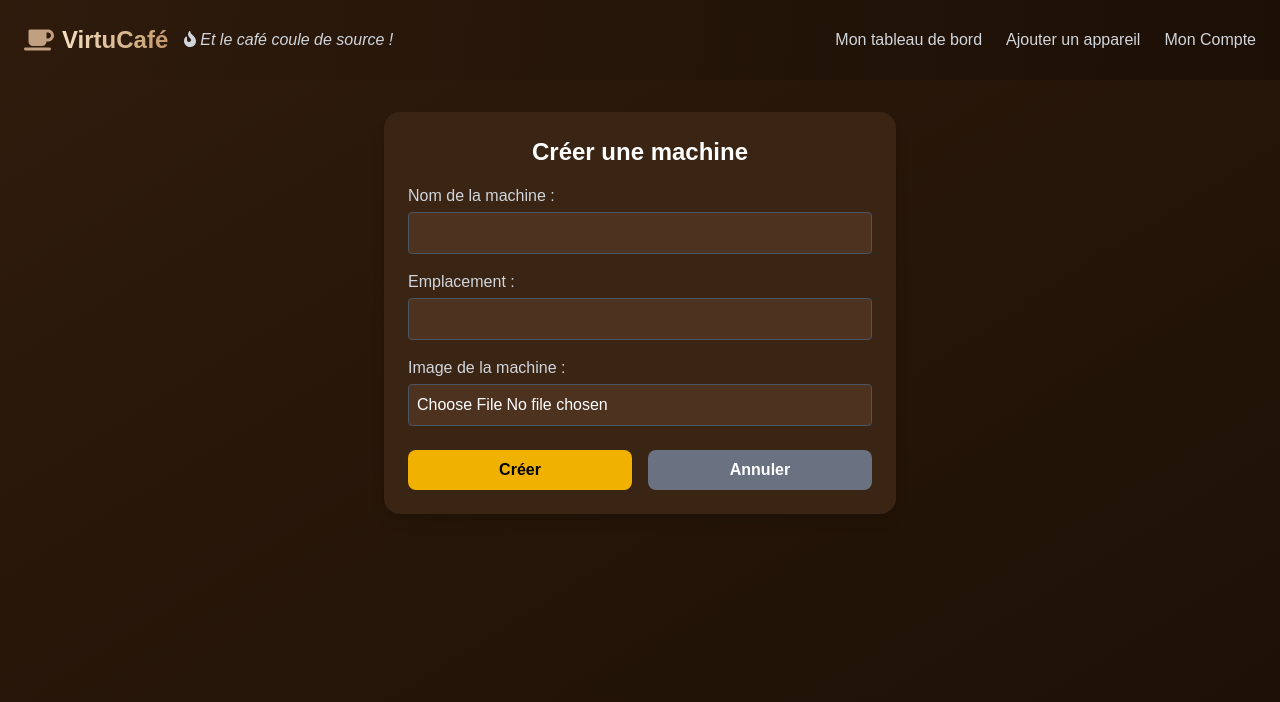
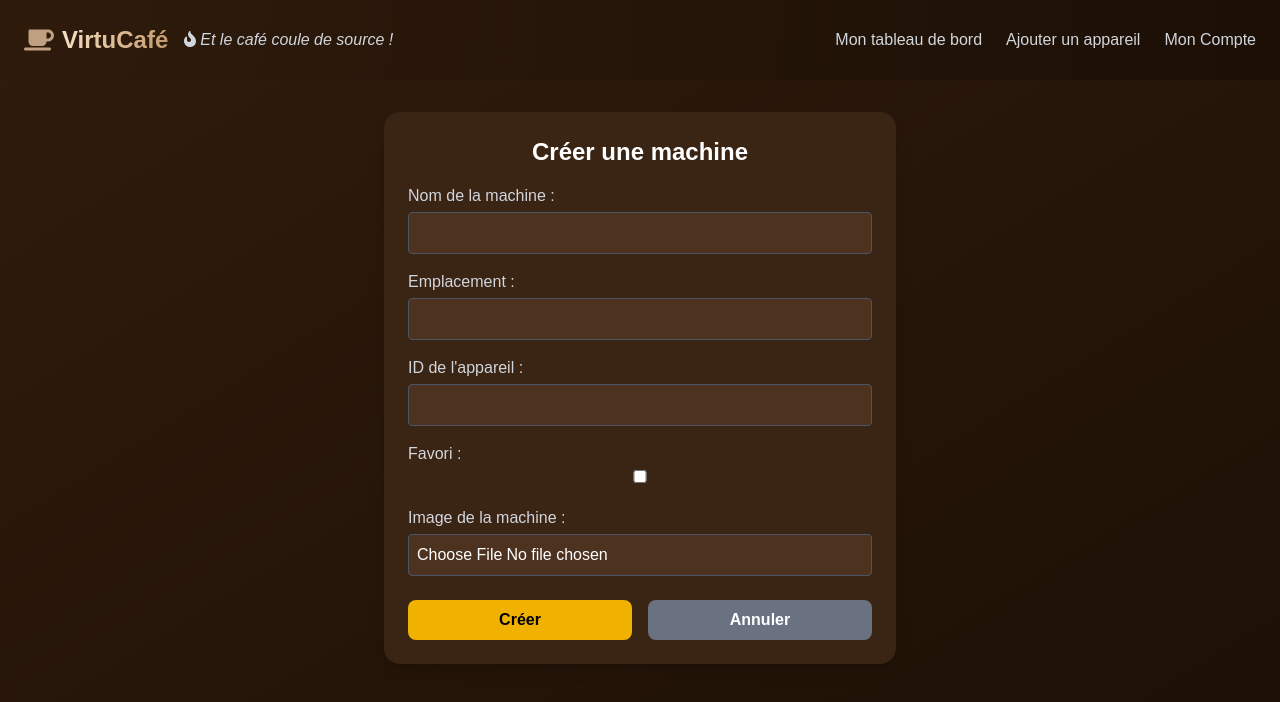
Before and after one commit to HackatonEquipe5/frontend, a Next.js app: page /device/create in a window 1280 px wide. Shown: the top 702 px of the page. Built offline with nearby package versions, Linux system fonts and the light colour scheme.

Commit message:
fix create device

```diff
--- a/src/api/deviceApi.ts
+++ b/src/api/deviceApi.ts
@@ -65,6 +65,7 @@ export async function createDevice(device: CreateDeviceModel): Promise<Device> {
             location: device.location,
             isFavorite: device.isFavorite,
             image: base64Image, // Image en base64
+            id_device: device.id_device,
         };
 
         const response = await fetch("http://localhost:3000/api/createconnectobject", {
@@ -104,6 +105,7 @@ export async function updateDevice(id: string, device: UpdateDeviceModel): Promi
             location: device.location,
             isFavorite: device.isFavorite,
             image: base64Image,
+            id_device: device.id_device,
         };
 
         const response = await fetch(`http://localhost:3000/api/connectobject/${id}`, {
--- a/src/app/dashboard/page.tsx
+++ b/src/app/dashboard/page.tsx
@@ -76,8 +76,8 @@ export default function Dashboard() {
                 <div className="grid grid-cols-1 sm:grid-cols-2 lg:grid-cols-3 gap-6 px-5 col-span-3">
                     {devices.map((device) => (
                         <Link key={device._id} href={`/device/show/${device._id}`} className="group">
-                            <div className="bg-[#3a2414] p-4 rounded-2xl shadow-lg hover:scale-105 transition-transform cursor-pointer flex justify-center group-hover:bg-[#5a3c24]">
-                                <div className="grid grid-cols-2 gap-10">
+                            <div className="bg-[#3a2414] p-4 rounded-2xl shadow-lg hover:scale-105 h-full transition-transform cursor-pointer flex justify-center group-hover:bg-[#5a3c24]">
+                                <div className="grid items-center grid-cols-2 gap-10">
                                     <Image src={device.image ?? "/blank/device.webp"} alt={device.name} width={100} height={50} className="rounded-lg" />
                                     <div className="content-center">
                                         <h2 className="text-xl font-semibold mt-3 group-hover:text-yellow-400">{device.name}</h2>
@@ -101,9 +101,9 @@ export default function Dashboard() {
                 <div className="grid grid-cols-1 sm:grid-cols-2 lg:grid-cols-3 gap-6 px-5 col-span-3">
                     {users.map((user, key) => (
                         <Link href={`/profile/${user._id}`} key={key}>
-                            <div className="bg-[#3a2414] p-4 rounded-2xl content-center shadow-lg hover:scale-105 transition-transform grid grid-cols-2 cursor-pointer">
+                            <div className="bg-[#3a2414] p-4 rounded-2xl content-center shadow-lg hover:scale-105 transition-transform grid grid-cols-3 gap-3 cursor-pointer">
                                 <Image src="/blank/user.webp" alt={user.firstName} width={100} height={50} className="rounded-lg" />
-                                <div className="content-center">
+                                <div className="content-center col-span-2">
                                     <h2 className="text-xl font-semibold mt-3">{user.firstName} {user.lastName}</h2>
                                     <p className="text-gray-300 text-sm">{user.email}</p>
                                 </div>
--- a/src/app/device/create/page.tsx
+++ b/src/app/device/create/page.tsx
@@ -2,17 +2,17 @@
 
 import { useState } from "react";
 import { useRouter } from "next/navigation";
-import { createDevice } from "@/api/deviceApi"; // Correct API import
+import { createDevice } from "@/api/deviceApi";
 
 export default function CreateMachine() {
     const router = useRouter();
     const [name, setName] = useState("");
-    const [location, setLocation] = useState(""); // Ajout du champ location
-    const [isFavorite, setIsFavorite] = useState(false); // Ajout du champ isFavorite
-    const [status, setStatus] = useState("Éteinte");
+    const [location, setLocation] = useState("");
+    const [isFavorite, setIsFavorite] = useState(false);
+    const [id_device, setIdDevice] = useState("");
     const [image, setImage] = useState<File | null>(null);
     const [imagePreview, setImagePreview] = useState("");
-    const [error, setError] = useState<string>(""); // State to handle errors
+    const [error, setError] = useState<string>("");
 
     const handleImageChange = (e: React.ChangeEvent<HTMLInputElement>) => {
         const file = e.target.files ? e.target.files[0] : null;
@@ -32,19 +32,17 @@ export default function CreateMachine() {
         e.preventDefault();
 
         // Validation basique du formulaire
-        if (!name || !location || !image) {
+        if (!name || !location || !image || !id_device) {
             setError("Veuillez remplir tous les champs.");
             return;
         }
 
         try {
-            const deviceData = { name, location, isFavorite, image };
+            const deviceData = { name, location, isFavorite, image, id_device };
 
-            // Envoi de la requête d'ajout à l'API via la fonction createDevice
             const createdDevice = await createDevice(deviceData);
 
             if (createdDevice) {
-                // Redirige vers la page du dashboard après une création réussie
                 router.push("/dashboard");
             }
         } catch (err: any) {
@@ -80,6 +78,27 @@ export default function CreateMachine() {
                         type="text"
                         value={location}
                         onChange={(e) => setLocation(e.target.value)}
+                        className="w-full p-2 mt-1 rounded bg-[#4d3220] text-white border border-gray-600 focus:border-yellow-500 focus:ring focus:ring-yellow-500/50"
+                    />
+                </label>
+
+                {/* ID device */}
+                <label className="block mt-4">
+                    <span className="text-gray-300">ID de l'appareil :</span>
+                    <input
+                        type="text"
+                        value={id_device}
+                        onChange={(e) => setIdDevice(e.target.value)}
+                        className="w-full p-2 mt-1 rounded bg-[#4d3220] text-white border border-gray-600 focus:border-yellow-500 focus:ring focus:ring-yellow-500/50"
+                    />
+                </label>
+
+                <label className="block mt-4">
+                    <span className="text-gray-300">Favori :</span>
+                    <input
+                        type="checkbox"
+                        checked={isFavorite}
+                        onChange={(e) => setIsFavorite(e.target.checked)}
                         className="w-full p-2 mt-1 rounded bg-[#4d3220] text-white border border-gray-600 focus:border-yellow-500 focus:ring focus:ring-yellow-500/50"
                     />
                 </label>
--- a/src/app/device/edit/[id]/page.tsx
+++ b/src/app/device/edit/[id]/page.tsx
@@ -12,6 +12,7 @@ export default function EditMachine() {
     const [name, setName] = useState("");
     const [location, setLocation] = useState("");
     const [isFavorite, setIsFavorite] = useState(false);
+    const [id_device, setId_device] = useState("");
     const [image, setImage] = useState<File | null>(null);
     const [imagePreview, setImagePreview] = useState("");
 
@@ -28,6 +29,7 @@ export default function EditMachine() {
                     setLocation(device.location);
                     setIsFavorite(device.isFavorite);
                     setImagePreview(device.image);
+                    setId_device(device.id_device);
                 } catch (err) {
                     console.error("Erreur lors de la récupération des données :", err);
                 }
@@ -58,6 +60,7 @@ export default function EditMachine() {
                 location,
                 isFavorite,
                 image: image ?? undefined,
+                id_device,
             };
 
             const updatedDevice = await updateDevice(id as string, updatedDeviceData);
@@ -121,6 +124,17 @@ export default function EditMachine() {
                     />
                 </label>
 
+                {/* ID device */}
+                <label className="block mt-4">
+                    <span className="text-gray-300">ID de l'appareil :</span>
+                    <input
+                        type="text"
+                        value={id_device}
+                        onChange={(e) => setId_device(e.target.value)}
+                        className="w-full p-2 mt-1 rounded bg-[#4d3220] text-white border border-gray-600 focus:border-yellow-500 focus:ring focus:ring-yellow-500/50"
+                    />
+                </label>
+
                 {/* Image de la machine */}
                 <label className="block mt-4">
                     <span className="text-gray-300">Image de la machine :</span>
--- a/src/app/device/show/[id]/page.tsx
+++ b/src/app/device/show/[id]/page.tsx
@@ -10,15 +10,13 @@ import {faHeart} from "@fortawesome/free-solid-svg-icons";
 
 export default function MachineView() {
     const router = useRouter();
-    const { id } = useParams();  // Utilisation de useParams pour récupérer l'ID de la machine
+    const { id } = useParams();
     const [device, setDevice] = useState<any>(null);
     const [loading, setLoading] = useState<boolean>(true);
 
-    // Utilisation de useEffect pour récupérer les données de la machine
     useEffect(() => {
         const fetchData = async () => {
             try {
-                // Vérifie si l'ID est valide avant d'effectuer l'appel
                 if (!id) {
                     console.error("Aucun ID de machine n'est spécifié.");
                     setLoading(false);
@@ -81,6 +79,14 @@ export default function MachineView() {
                     </p>
                 </div>
 
+                {/* location */}
+                <div className="mt-6">
+                    <h2 className="text-lg font-semibold mb-2">ID de l'appareil</h2>
+                    <p>
+                        {device.id_device}
+                    </p>
+                </div>
+
                 {/* État de la machine
                 <div className="mt-6">
                     <h2 className="text-lg font-semibold mb-2">État actuel :</h2>
--- a/src/models.ts
+++ b/src/models.ts
@@ -6,6 +6,7 @@ export interface Device {
     image: string;
     location: string;
     isFavorite: boolean;
+    id_device: string;
 }
 
 export interface CreateDeviceModel {
@@ -13,6 +14,7 @@ export interface CreateDeviceModel {
     image: File;
     location: string;
     isFavorite: boolean;
+    id_device: string;
 }
 
 export interface UpdateDeviceModel {
@@ -20,6 +22,7 @@ export interface UpdateDeviceModel {
     image?: File;
     location: string;
     isFavorite: boolean;
+    id_device: string;
 }
 
 export interface User {
```
